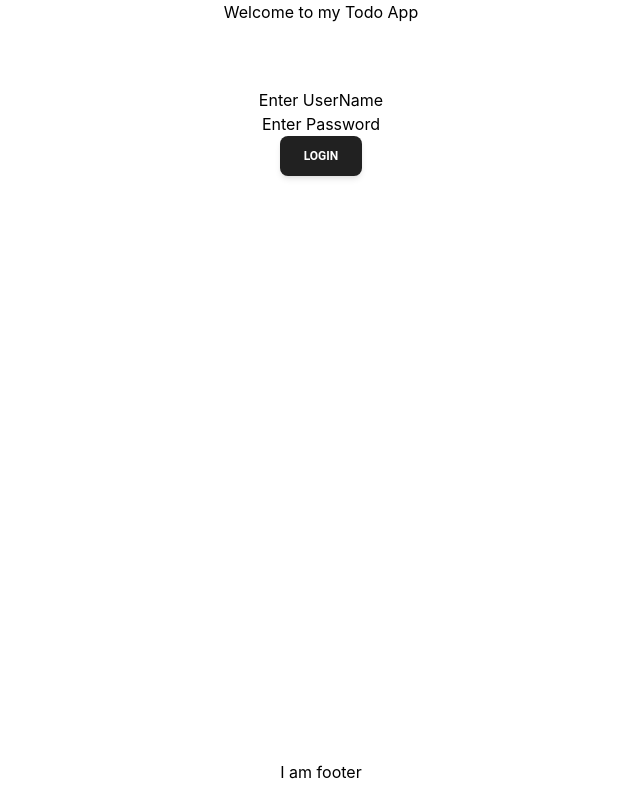
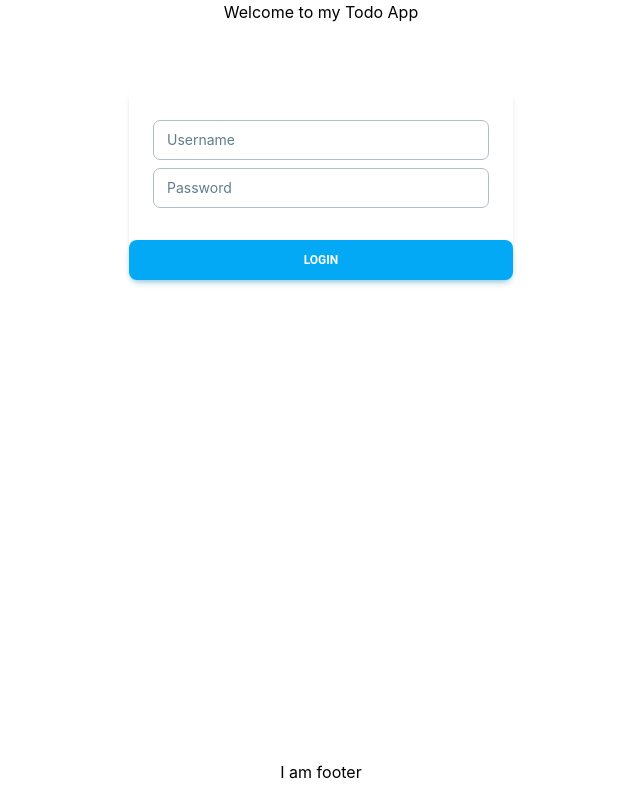
Before and after one commit to prabodhmeshram/todo-scheduler, a React (Create React App) app: page / in a window 1280 px wide. Shown: the whole page, without its empty margins (319-959 px from the left). Built offline with nearby package versions, Linux system fonts and the light colour scheme.

Commit message:
Added login page

```diff
--- a/src/App.js
+++ b/src/App.js
@@ -3,9 +3,11 @@ import "./App.css";
 import Dashboard from "./Pages/Dashboard";
 import { selectLogin } from "./store/auth";
 import LoginPage from "./Pages/LoginPage";
+import { isUserLoggedIn } from "./utils/auth";
 
 function App() {
-  const isLoggedIn = useSelector(selectLogin);
+  let isLoggedIn = useSelector(selectLogin);
+  isLoggedIn = isLoggedIn || isUserLoggedIn();
 
   return (
     <div className="App">
--- a/src/Components/LoginForm.js
+++ b/src/Components/LoginForm.js
@@ -1,4 +1,4 @@
-import { Button } from "@material-tailwind/react";
+import { Button, Card, CardBody, Input } from "@material-tailwind/react";
 import React from "react";
 import { useDispatch } from "react-redux";
 import { login } from "../store/auth";
@@ -11,10 +11,20 @@ export default function LoginForm() {
   };
 
   return (
-    <div>
-      <div>Enter UserName</div>
-      <div>Enter Password</div>
-      <Button onClick={() => logMeIn()}>Login</Button>
+    <div className="container mx-auto w-96">
+      <Card>
+        <CardBody>
+          <div className="my-2">
+            <Input label="Username" />
+          </div>
+          <div className="my-2">
+            <Input label="Password" type="password" />
+          </div>
+        </CardBody>
+        <Button color="light-blue" onClick={() => logMeIn()}>
+          Login
+        </Button>
+      </Card>
     </div>
   );
 }
--- a/src/store/auth.js
+++ b/src/store/auth.js
@@ -7,7 +7,12 @@ export const authSlice = createSlice({
   },
   reducers: {
     login: (state, action) => {
-      state.value = action.payload.isLoggedIn;
+      sessionStorage.setItem("logged-in-user", action.payload.user);
+      state.value = true;
+    },
+    logout: (state) => {
+      sessionStorage.removeItem("logged-in-user");
+      state.value = false;
     },
   },
 });
--- /dev/null
+++ b/src/utils/auth.js
@@ -0,0 +1,5 @@
+function isUserLoggedIn() {
+  return Boolean(sessionStorage.getItem("logged-in-user"));
+}
+
+export { isUserLoggedIn };
```
